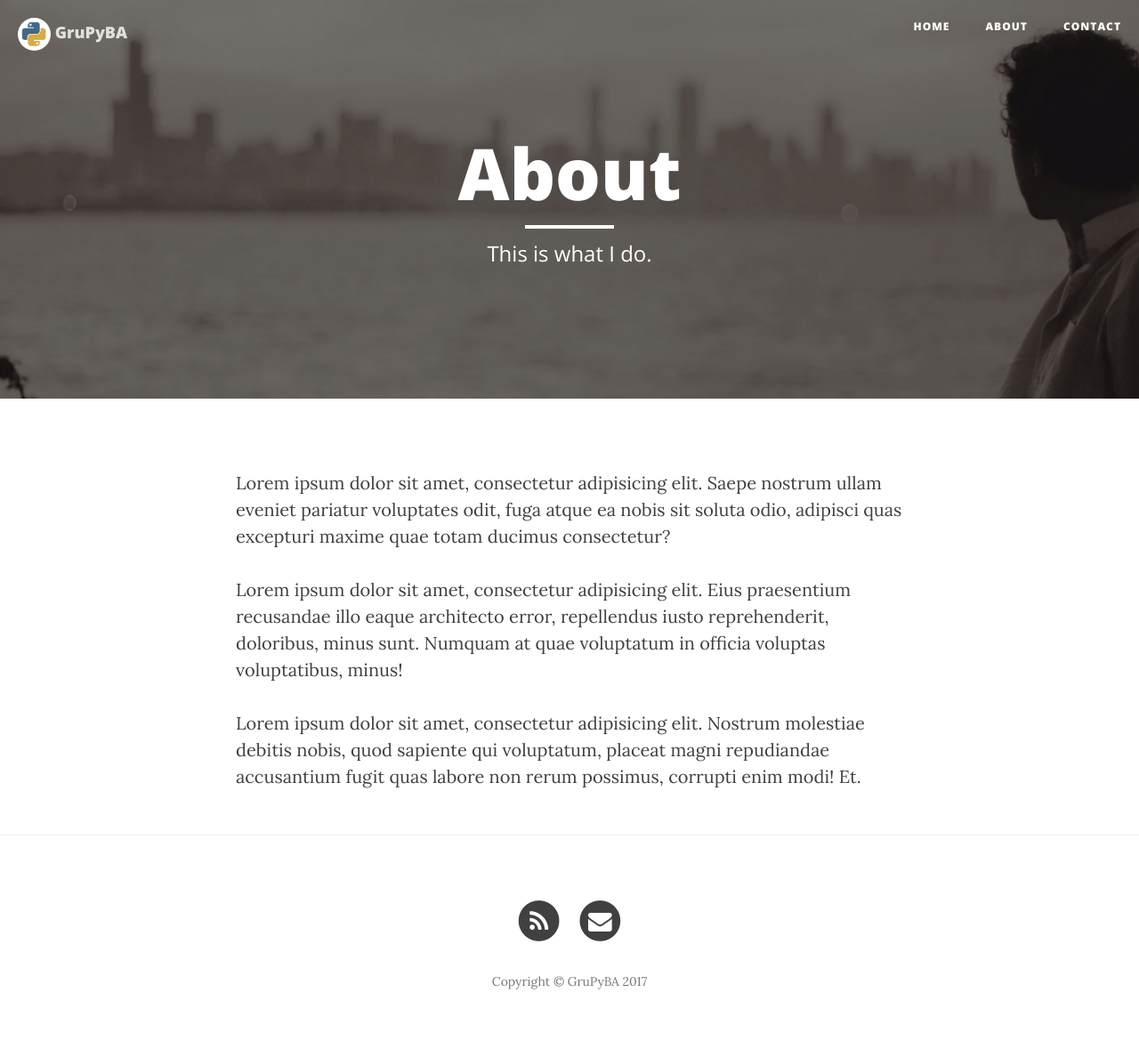
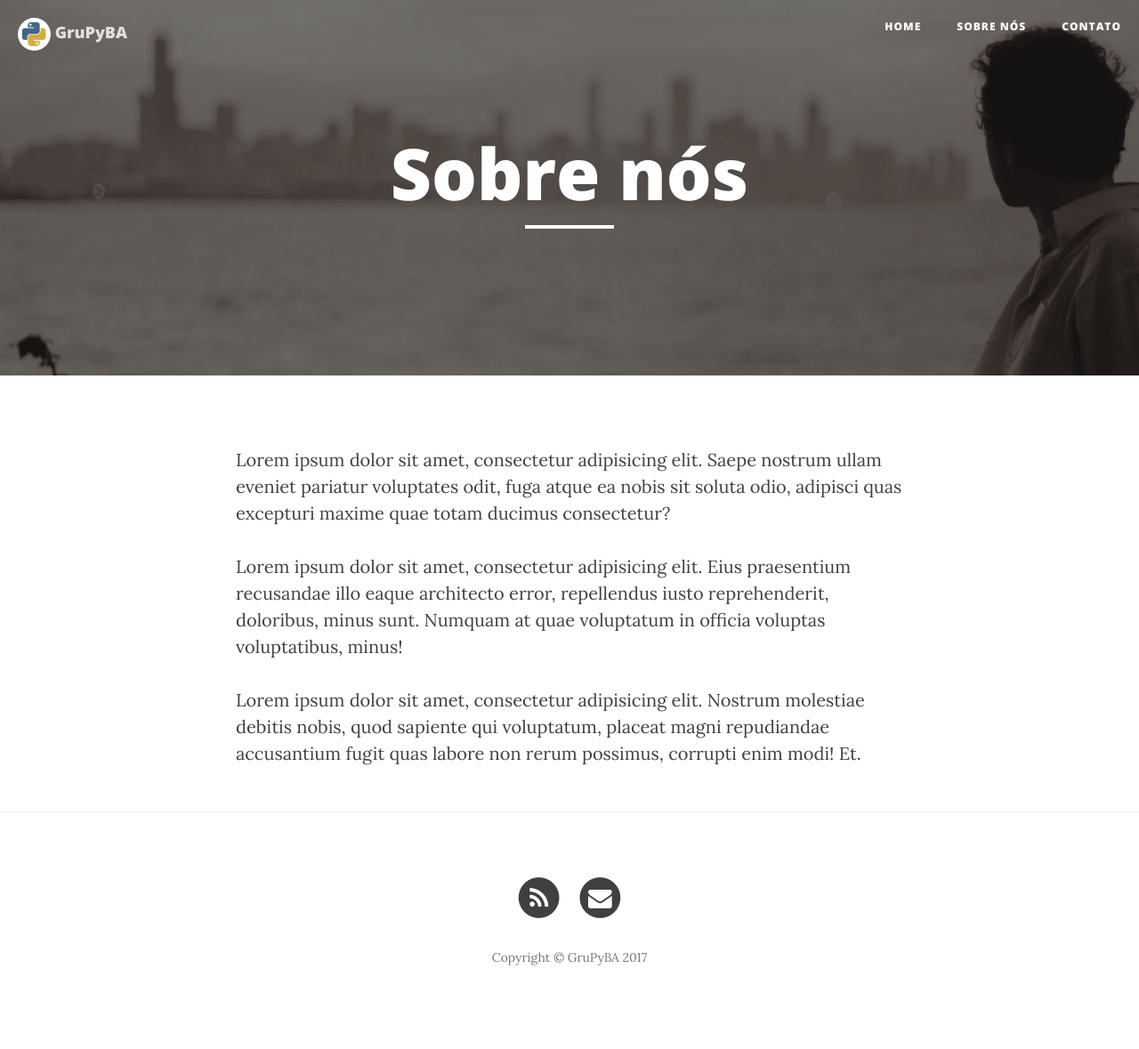
Before and after one commit to GruPyBA/grupyba.github.io, a Jekyll site: the page built from about.html, in a window 1280 px wide. Shown: the whole page at 89% size. Built offline with Jekyll 4.4.1, drawn with Linux system fonts in a browser that asks for light colours; nearby versions of some CDN libraries; after the commit the page ends 1152 px from its top, so only the background shows below that.

Commit message:
ajustes no texto do navbar

```diff
--- a/about.html
+++ b/about.html
@@ -1,7 +1,7 @@
 ---
 layout: page
-title: "About"
-description: "This is what I do."
+title: "Sobre nós"
+description: ""
 header-img: "img/about-bg.jpg"
 ---
 
--- a/contact.html
+++ b/contact.html
@@ -1,6 +1,6 @@
 ---
 layout: page
-title: "Contact"
+title: "Contato"
 description: "Have questions? I have answers (maybe)."
 header-img: "img/contact-bg.jpg"
 ---
```
